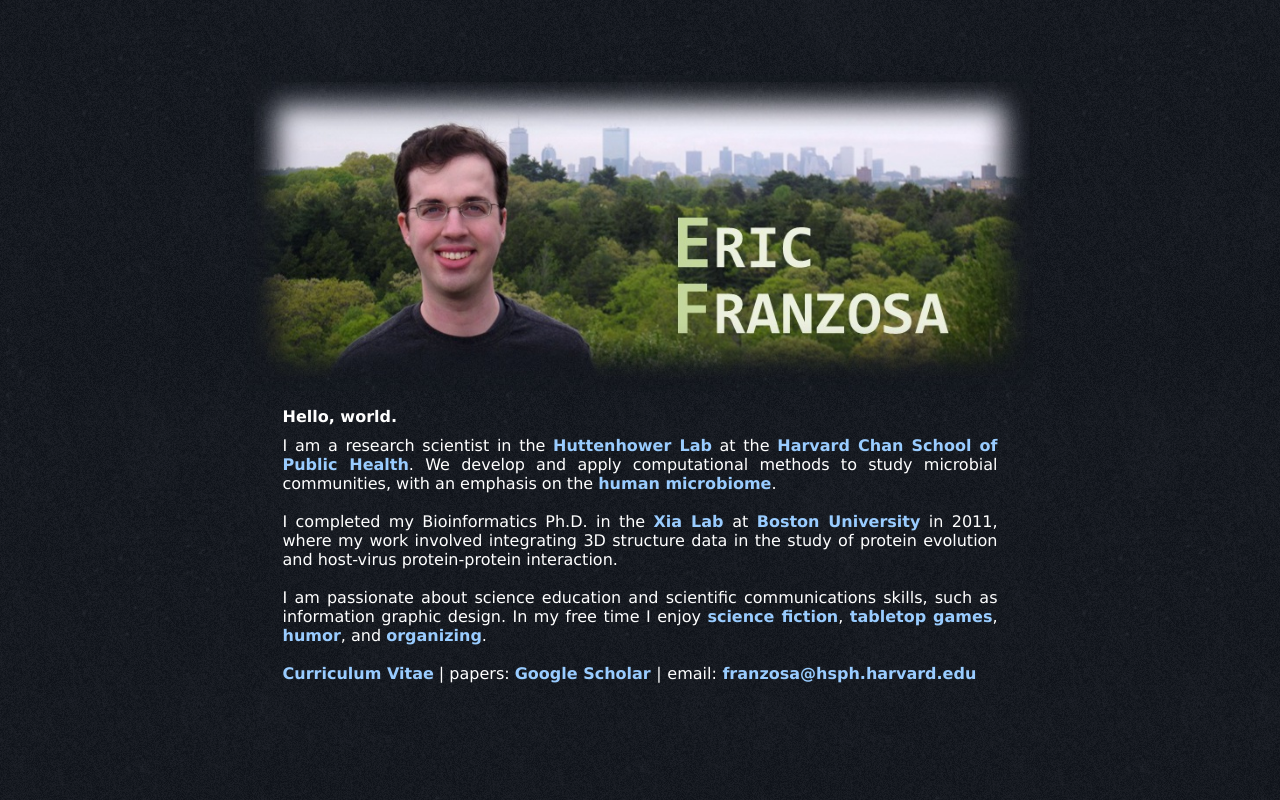
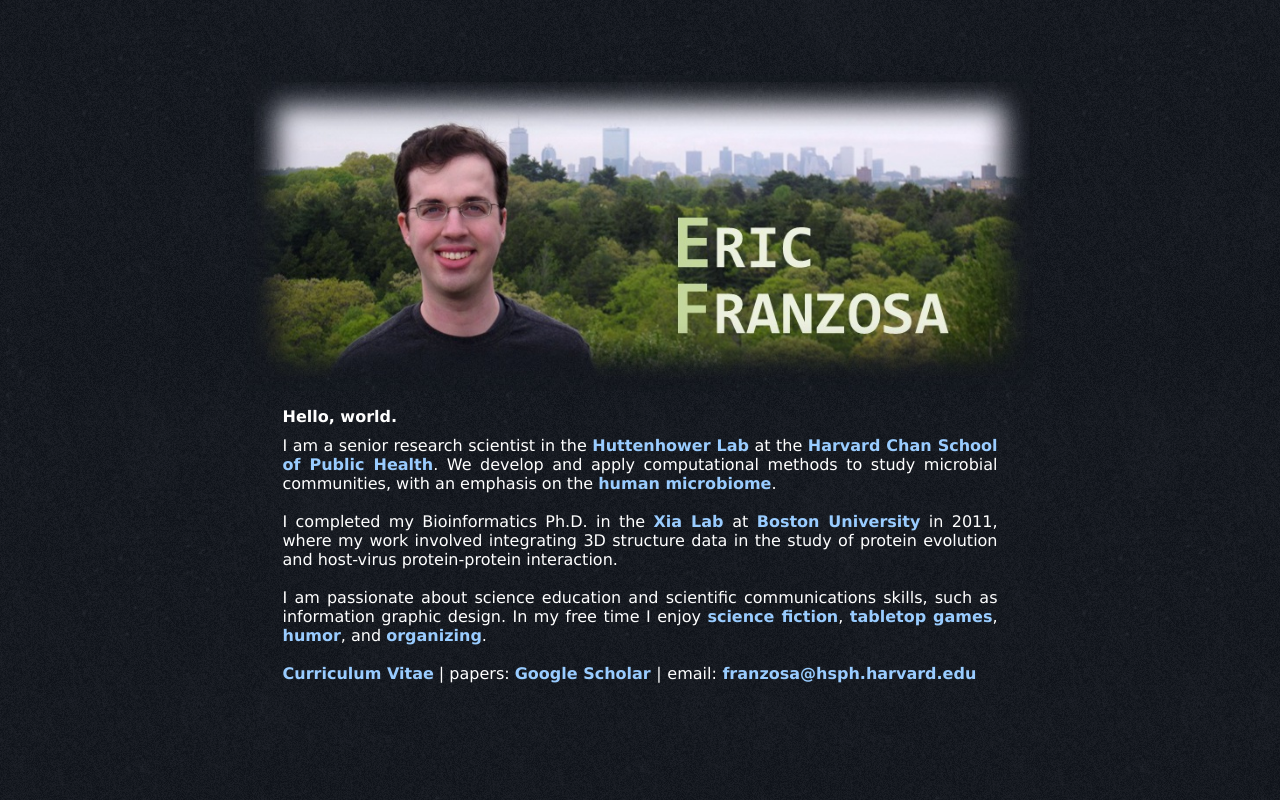
Before and after one commit to franzosa/franzosa.github.io, a plain HTML site: page index.html in a window 1280 px wide. Drawn offline with Linux system fonts and the light colour scheme.

Commit message:
title update

```diff
--- a/index.html
+++ b/index.html
@@ -68,7 +68,7 @@ a:hover {
 		<span class="style18"><strong>
 		<span class="auto-style8">Hello, world.</span></strong><br class="auto-style8" />
 		<br class="auto-style8" />
-		<span class="auto-style8">I am a research scientist in
+		<span class="auto-style8">I am a senior research scientist in
 		the <a href="http://huttenhower.sph.harvard.edu/" class="style3"><strong>Huttenhower
 		Lab</strong></a> at the
 		<a href="http://www.hsph.harvard.edu/biostatistics/" class="style3">
```
